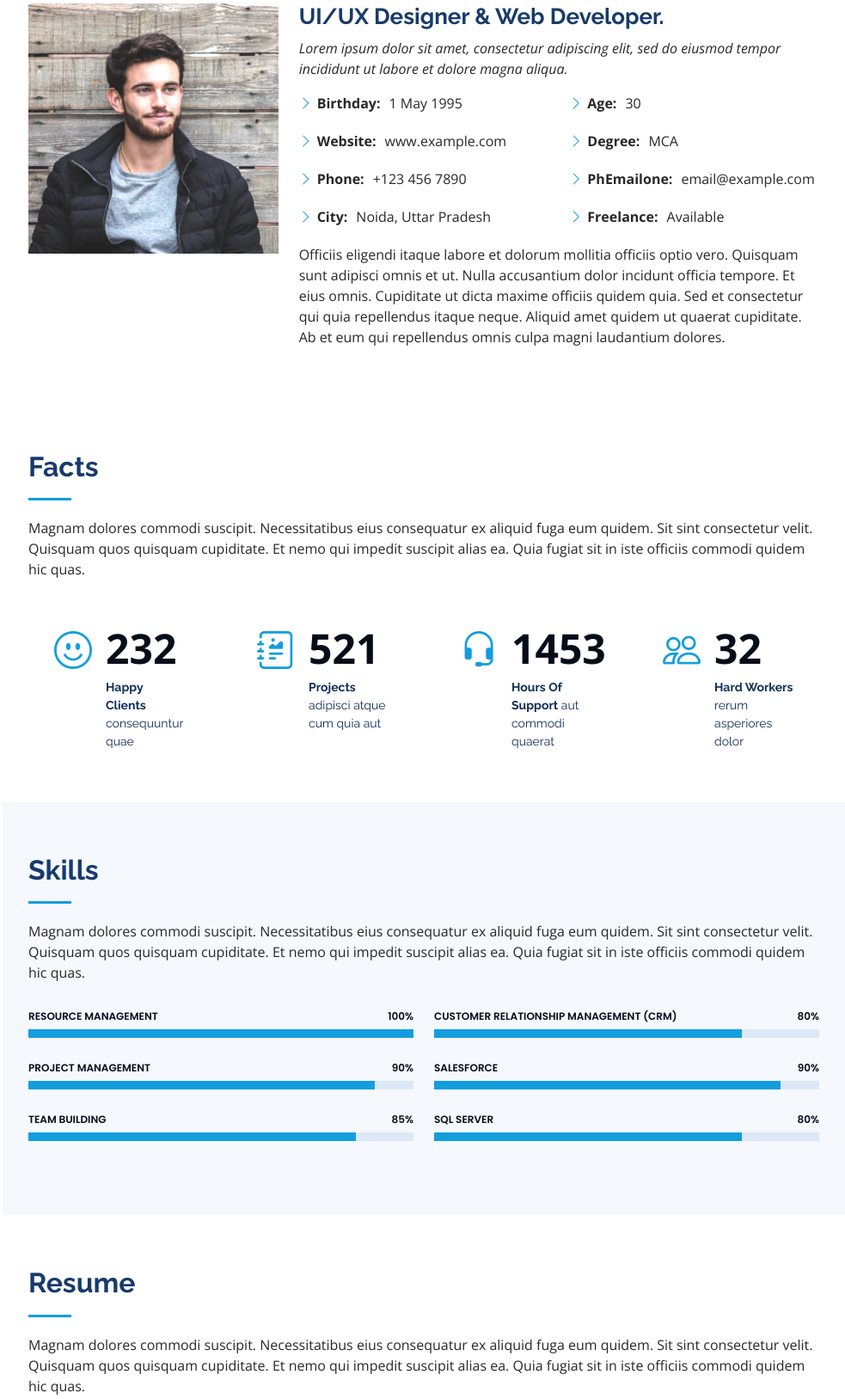
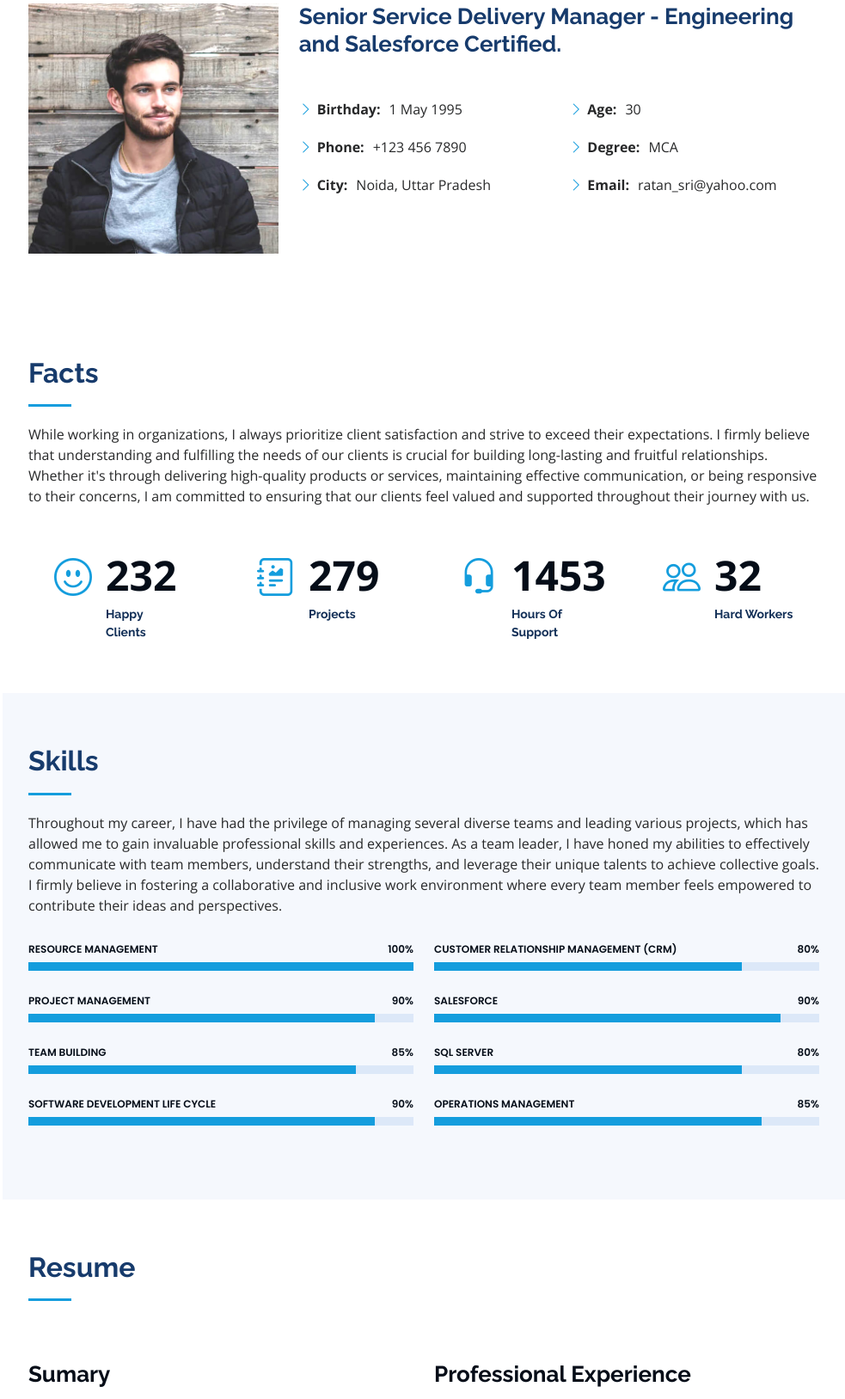
Before and after one commit to adityakaushik01/Portfolio-Project, a plain HTML site: page index.html in a window 1280 px wide. Shown: the part 1108-2735 px from the top of the page at 86% size, without its empty margins (297-1280 px from the left). Drawn offline with nearby package versions, Linux system fonts and the light colour scheme.

Commit message:
Details Updated of Client

```diff
--- a/index.html
+++ b/index.html
@@ -39,7 +39,7 @@
     <div class="d-flex flex-column">
 
       <div class="profile">
-        <img src="assets/img/profile-img.jpg" alt="" class="img-fluid rounded-circle">
+        <img src="assets/img/profile-img.jpeg" alt="" class="img-fluid rounded-circle">
         <h1 class="text-light"><a href="index.html">Ratandeep</a></h1>
         <div class="social-links mt-3 text-center">
           <a href="#" class="twitter"><i class="bx bxl-twitter"></i></a>
@@ -87,16 +87,14 @@
             <img src="assets/img/profile-img.jpg" class="img-fluid" alt="">
           </div>
           <div class="col-lg-8 pt-4 pt-lg-0 content" data-aos="fade-left">
-            <h3>UI/UX Designer &amp; Web Developer.</h3>
+            <h3>Senior Service Delivery Manager - Engineering and Salesforce Certified.</h3>
             <p class="fst-italic">
-              Lorem ipsum dolor sit amet, consectetur adipiscing elit, sed do eiusmod tempor incididunt ut labore et dolore
-              magna aliqua.
+              <br>
             </p>
             <div class="row">
               <div class="col-lg-6">
                 <ul>
                     <li><i class="bi bi-chevron-right"></i> <strong>Birthday:</strong> <span>1 May 1995</span></li>
-                    <li><i class="bi bi-chevron-right"></i> <strong>Website:</strong> <span>www.example.com</span></li>
                     <li><i class="bi bi-chevron-right"></i> <strong>Phone:</strong> <span>+123 456 7890</span></li>
                     <li><i class="bi bi-chevron-right"></i> <strong>City:</strong> <span>Noida, Uttar Pradesh</span></li>
                 </ul>
@@ -105,15 +103,14 @@
                 <ul>
                   <li><i class="bi bi-chevron-right"></i> <strong>Age:</strong> <span>30</span></li>
                   <li><i class="bi bi-chevron-right"></i> <strong>Degree:</strong> <span>MCA</span></li>
-                  <li><i class="bi bi-chevron-right"></i> <strong>PhEmailone:</strong> <span>email@example.com</span></li>
-                  <li><i class="bi bi-chevron-right"></i> <strong>Freelance:</strong> <span>Available</span></li>
+                  <li><i class="bi bi-chevron-right"></i> <strong>Email:</strong> <span>ratan_sri@yahoo.com</span></li>
                 </ul>
               </div>
             </div>
-            <p>
+            <!-- <p>
               Officiis eligendi itaque labore et dolorum mollitia officiis optio vero. Quisquam sunt adipisci omnis et ut. Nulla accusantium dolor incidunt officia tempore. Et eius omnis.
               Cupiditate ut dicta maxime officiis quidem quia. Sed et consectetur qui quia repellendus itaque neque. Aliquid amet quidem ut quaerat cupiditate. Ab et eum qui repellendus omnis culpa magni laudantium dolores.
-            </p>
+            </p> -->
           </div>
         </div>
 
@@ -126,7 +123,7 @@
 
         <div class="section-title">
           <h2>Facts</h2>
-          <p>Magnam dolores commodi suscipit. Necessitatibus eius consequatur ex aliquid fuga eum quidem. Sit sint consectetur velit. Quisquam quos quisquam cupiditate. Et nemo qui impedit suscipit alias ea. Quia fugiat sit in iste officiis commodi quidem hic quas.</p>
+          <p>While working in organizations, I always prioritize client satisfaction and strive to exceed their expectations. I firmly believe that understanding and fulfilling the needs of our clients is crucial for building long-lasting and fruitful relationships. Whether it's through delivering high-quality products or services, maintaining effective communication, or being responsive to their concerns, I am committed to ensuring that our clients feel valued and supported throughout their journey with us.</p>
         </div>
 
         <div class="row no-gutters">
@@ -134,32 +131,32 @@
           <div class="col-lg-3 col-md-6 d-md-flex align-items-md-stretch" data-aos="fade-up">
             <div class="count-box">
               <i class="bi bi-emoji-smile"></i>
-              <span data-purecounter-start="0" data-purecounter-end="232" data-purecounter-duration="1" class="purecounter"></span>
-              <p><strong>Happy Clients</strong> consequuntur quae</p>
+              <span data-purecounter-start="0" data-purecounter-end="232" data-purecounter-duration="1.5" class="purecounter"></span>
+              <p><strong>Happy Clients</strong></p>
             </div>
           </div>
 
           <div class="col-lg-3 col-md-6 d-md-flex align-items-md-stretch" data-aos="fade-up" data-aos-delay="100">
             <div class="count-box">
               <i class="bi bi-journal-richtext"></i>
-              <span data-purecounter-start="0" data-purecounter-end="521" data-purecounter-duration="1" class="purecounter"></span>
-              <p><strong>Projects</strong> adipisci atque cum quia aut</p>
+              <span data-purecounter-start="0" data-purecounter-end="279" data-purecounter-duration="1.5" class="purecounter"></span>
+              <p><strong>Projects</strong></p>
             </div>
           </div>
 
           <div class="col-lg-3 col-md-6 d-md-flex align-items-md-stretch" data-aos="fade-up" data-aos-delay="200">
             <div class="count-box">
               <i class="bi bi-headset"></i>
-              <span data-purecounter-start="0" data-purecounter-end="1453" data-purecounter-duration="1" class="purecounter"></span>
-              <p><strong>Hours Of Support</strong> aut commodi quaerat</p>
+              <span data-purecounter-start="0" data-purecounter-end="1453" data-purecounter-duration="1.5" class="purecounter"></span>
+              <p><strong>Hours Of Support</strong></p>
             </div>
           </div>
 
           <div class="col-lg-3 col-md-6 d-md-flex align-items-md-stretch" data-aos="fade-up" data-aos-delay="300">
             <div class="count-box">
               <i class="bi bi-people"></i>
-              <span data-purecounter-start="0" data-purecounter-end="32" data-purecounter-duration="1" class="purecounter"></span>
-              <p><strong>Hard Workers</strong> rerum asperiores dolor</p>
+              <span data-purecounter-start="0" data-purecounter-end="32" data-purecounter-duration="1.5" class="purecounter"></span>
+              <p><strong>Hard Workers</strong></p>
             </div>
           </div>
 
@@ -174,7 +171,7 @@
 
         <div class="section-title">
           <h2>Skills</h2>
-          <p>Magnam dolores commodi suscipit. Necessitatibus eius consequatur ex aliquid fuga eum quidem. Sit sint consectetur velit. Quisquam quos quisquam cupiditate. Et nemo qui impedit suscipit alias ea. Quia fugiat sit in iste officiis commodi quidem hic quas.</p>
+          <p>Throughout my career, I have had the privilege of managing several diverse teams and leading various projects, which has allowed me to gain invaluable professional skills and experiences. As a team leader, I have honed my abilities to effectively communicate with team members, understand their strengths, and leverage their unique talents to achieve collective goals. I firmly believe in fostering a collaborative and inclusive work environment where every team member feels empowered to contribute their ideas and perspectives.</p>
         </div>
 
         <div class="row skills-content">
@@ -199,6 +196,12 @@
               <span class="skill">Team Building <i class="val">85%</i></span>
               <div class="progress-bar-wrap">
                 <div class="progress-bar" role="progressbar" aria-valuenow="85" aria-valuemin="0" aria-valuemax="100"></div>
+              </div>
+            </div>
+            <div class="progress">
+              <span class="skill">Software Development Life Cycle<i class="val">90%</i></span>
+              <div class="progress-bar-wrap">
+                <div class="progress-bar" role="progressbar" aria-valuenow="90" aria-valuemin="0" aria-valuemax="100"></div>
               </div>
             </div>
 
@@ -227,6 +230,13 @@
               </div>
             </div>
 
+            <div class="progress">
+              <span class="skill">Operations Management<i class="val">85%</i></span>
+              <div class="progress-bar-wrap">
+                <div class="progress-bar" role="progressbar" aria-valuenow="85" aria-valuemin="0" aria-valuemax="100"></div>
+              </div>
+            </div>
+
           </div>
 
         </div>
@@ -240,7 +250,7 @@
 
         <div class="section-title">
           <h2>Resume</h2>
-          <p>Magnam dolores commodi suscipit. Necessitatibus eius consequatur ex aliquid fuga eum quidem. Sit sint consectetur velit. Quisquam quos quisquam cupiditate. Et nemo qui impedit suscipit alias ea. Quia fugiat sit in iste officiis commodi quidem hic quas.</p>
+          <p></p>
         </div>
 
         <div class="row">
```
